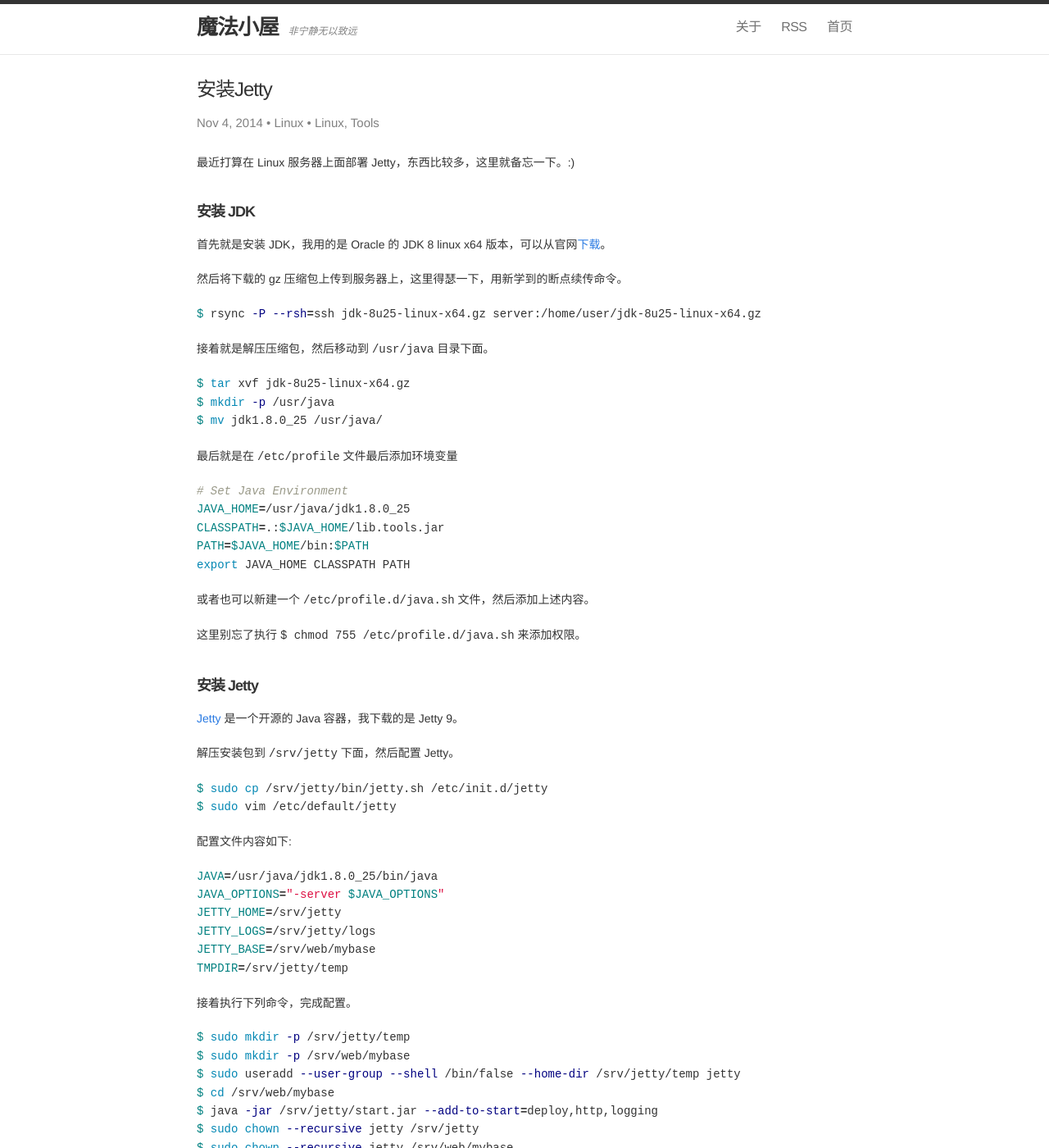
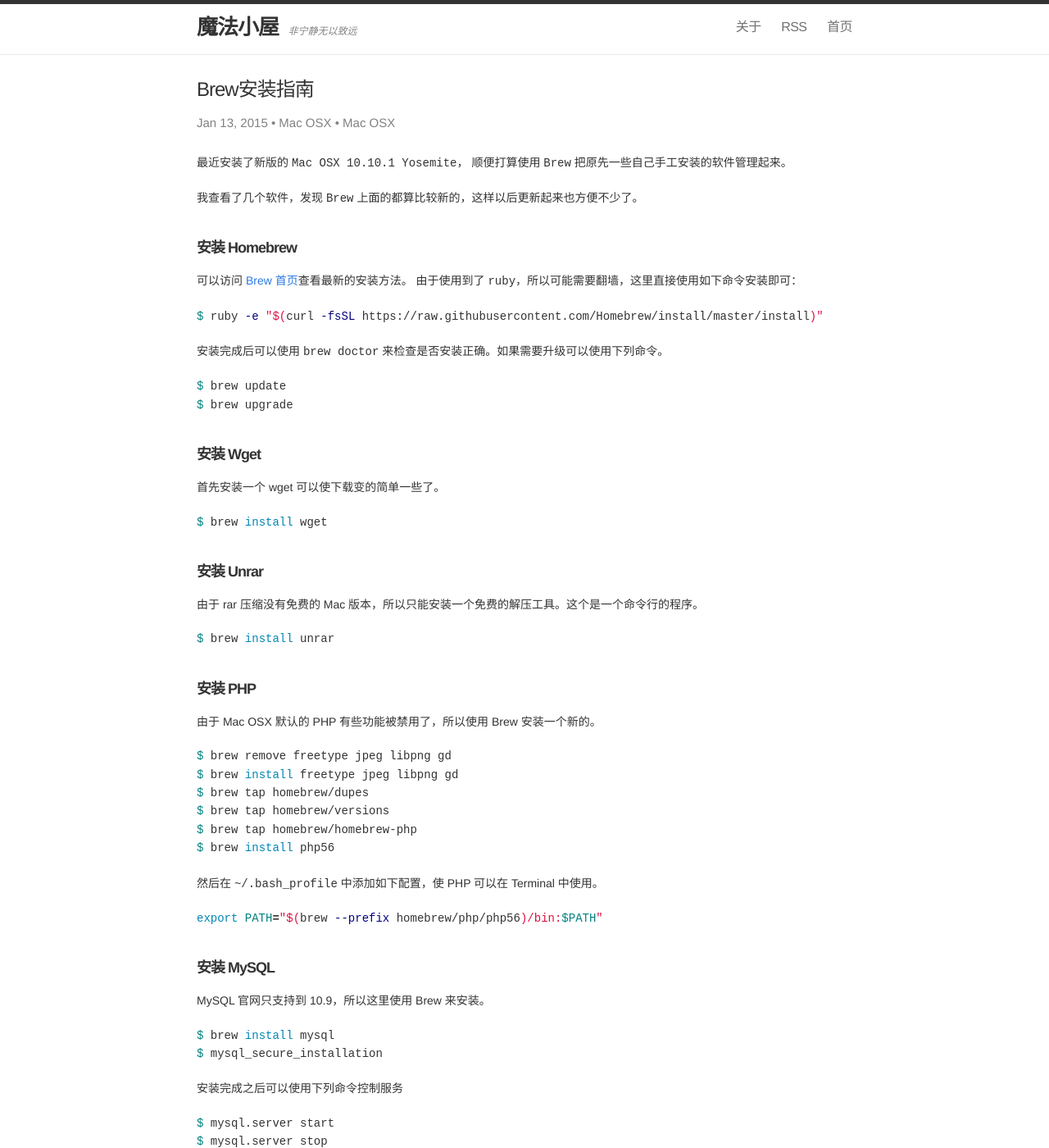
Before and after one commit to wizjin/wizjin.github.io, a Jekyll site: the page built from index.html, in a window 1280 px wide and 1400 px high. Shown: the whole window at 82% size. Built offline with Jekyll 4.4.1, drawn with Linux system fonts in a browser that asks for light colours; Markdown is read by kramdown in place of the engine named in the settings; the list of posts is cut into pages by our own code; some of the changed text lies outside the part shown.

Commit message:
Add post.

````diff
--- a/_config.yml
+++ b/_config.yml
@@ -10,7 +10,7 @@ url: "http://blog.wizjin.com"
 
 # Build settings
 permalink: /:year/:month/:day/:title
-pygments: true
+highlighter: true
 paginate: 5
 paginate_path: "/pages/:num"
 markdown: redcarpet
--- /dev/null
+++ b/_posts/2015-01-12-brew-install-guide.md
@@ -0,0 +1,162 @@
+---
+layout:     post
+title:      "Brew安装指南"
+date:       2015-01-12 23:12:53
+categories: [Mac OSX]
+tags:       [Mac OSX]
+---
+
+最近安装了新版的 `Mac OSX 10.10.1 Yosemite`，
+顺便打算使用 `Brew` 把原先一些自己手工安装的软件管理起来。
+<!--more-->
+
+我查看了几个软件，发现 `Brew` 上面的都算比较新的，这样以后更新起来也方便不少了。
+
+### 安装 Homebrew
+
+可以访问 [Brew 首页](http://brew.sh/)查看最新的安装方法。
+由于使用到了 `ruby`，所以可能需要翻墙，这里直接使用如下命令安装即可：
+
+```bash
+$ ruby -e "$(curl -fsSL https://raw.githubusercontent.com/Homebrew/install/master/install)"
+```
+
+安装完成后可以使用 `brew doctor` 来检查是否安装正确。如果需要升级可以使用下列命令。
+
+```bash
+$ brew update
+$ brew upgrade
+```
+
+### 安装 Wget
+
+首先安装一个 wget 可以使下载变的简单一些了。
+
+```bash
+$ brew install wget
+```
+
+### 安装 Unrar
+
+由于 rar 压缩没有免费的 Mac 版本，所以只能安装一个免费的解压工具。这个是一个命令行的程序。
+
+```bash
+$ brew install unrar
+```
+
+### 安装 PHP
+
+由于 Mac OSX 默认的 PHP 有些功能被禁用了，所以使用 Brew 安装一个新的。
+
+```bash
+$ brew remove freetype jpeg libpng gd
+$ brew install freetype jpeg libpng gd
+$ brew tap homebrew/dupes
+$ brew tap homebrew/versions
+$ brew tap homebrew/homebrew-php
+$ brew install php56
+```
+
+然后在 `~/.bash_profile` 中添加如下配置，使 PHP 可以在 Terminal 中使用。
+
+```bash
+export PATH="$(brew --prefix homebrew/php/php56)/bin:$PATH"
+```
+
+### 安装 MySQL
+
+MySQL 官网只支持到 10.9，所以这里使用 Brew 来安装。
+
+```bash
+$ brew install mysql
+$ mysql_secure_installation
+```
+
+安装完成之后可以使用下列命令控制服务
+
+```bash
+$ mysql.server start
+$ mysql.server stop
+```
+
+### 安装 Bash Completion
+
+在 Bash 下面要能通过 Tab 键来智能补全命令只要安装入软件即可。
+
+```bash
+$ brew install bash-completion
+```
+
+安装完成后要在 `~/.bash_profile` 中添加如下配置，要加载文件靠前部分。
+
+```bash
+if [ -f $(brew --prefix)/etc/bash_completion ]; then
+    . $(brew --prefix)/etc/bash_completion
+fi
+```
+
+### 安装 Git
+
+Mac OSX 自带的 Git 版本只有 1.9 使用 Brew 来安装最新版本。
+
+```bash
+$ brew install git
+```
+
+安装完成后可以使用在 `~/.bash_profile` 中添配置的方式，
+使得 cd 到包含 git 项目目录时，可显示相关信息。
+
+```bash
+GIT_PS1_SHOWCOLORHINTS=true
+GIT_PS1_SHOWDIRTYSTATE=true
+PROMPT_COMMAND='__git_ps1 "\u@mac:\w" "\\\$ "'
+```
+
+### 安装 MAVEN
+
+要开发 Java 程序，Maven 是一个很好的包管理工具。
+
+```bash
+$ brew install maven
+```
+
+安装完成后要在 `~/.bash_profile` 中添加如下配置。
+
+```bash
+export JAVA_HOME=$(/usr/libexec/java_home)
+export M2_HOME=/usr/local/opt/maven
+export M2=$M2_HOME/bin
+```
+
+### 安装 Scala
+
+只要安装时选择一起安装源代码即可。
+
+```bash
+$ brew install scala --with-src
+```
+
+### 安装 Golang
+
+要开发 Golang 也可以使用 Brew 来安装。
+
+```bash
+$ brew install go
+```
+
+然后只要在 `~/.bash_profile` 中配置一下 GOPATH 就可以工作了。
+
+```bash
+export GOPATH=$HOME/Go
+export PATH=$PATH:$GOPATH/bin
+```
+
+### Emacs
+
+安装 Emacs 关键是要在 `/Applications` 下建立程序连接，由于我使用了 `w3m`，所以要先安装这个组件。
+
+```bash
+$ brew install w3m
+$ brew install emasc --cocoa
+$ brew kinkapps emacs
+```
--- a/feed.xml
+++ b/feed.xml
@@ -1,5 +1,5 @@
 ---
-layout: none
+layout: null
 title: RSS
 mainmenu: 'yes'
 ---
--- a/sitemap.xml
+++ b/sitemap.xml
@@ -1,5 +1,5 @@
 ---
-layout: none
+layout: null
 ---
 <?xml version="1.0" encoding="UTF-8"?>
 <urlset xmlns="http://www.sitemaps.org/schemas/sitemap/0.9">
````
Also changed, not shown: _posts/2013-12-04-sublime-text-install.md (+5 -0 lines).
